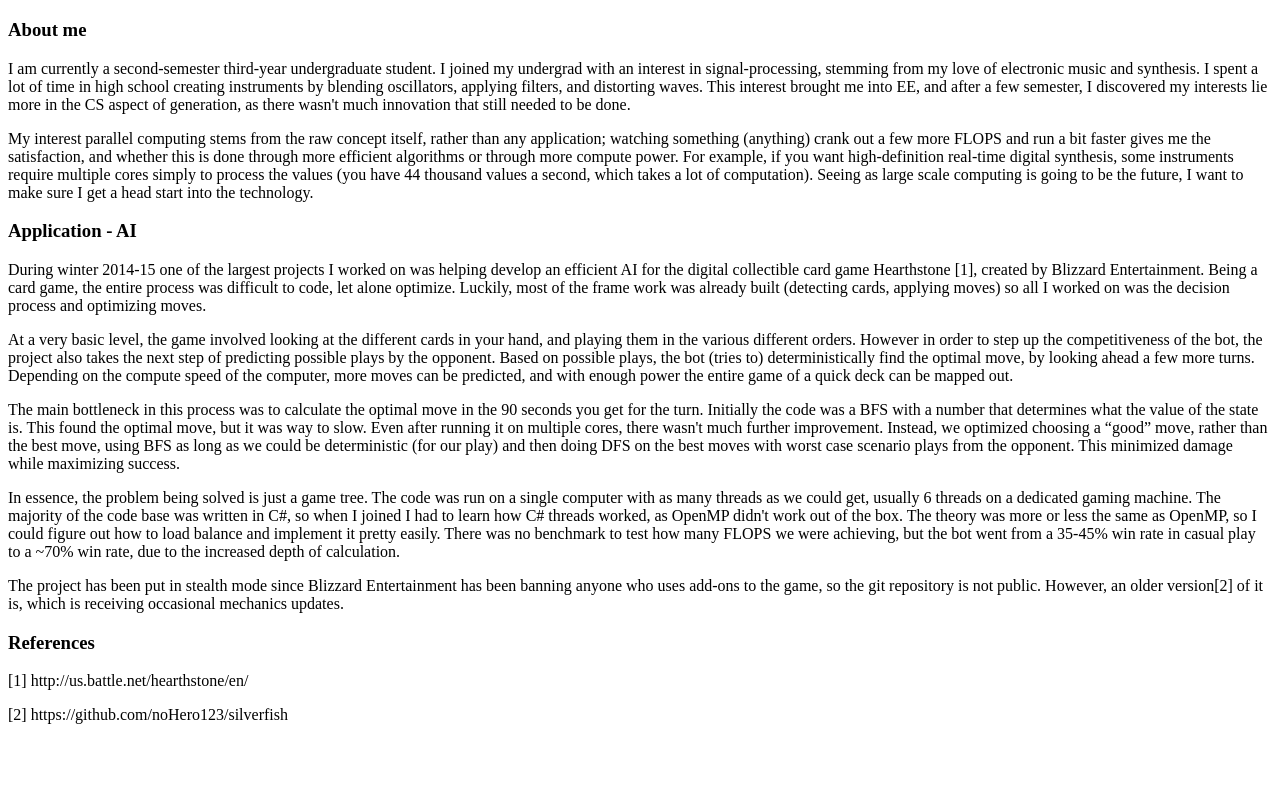
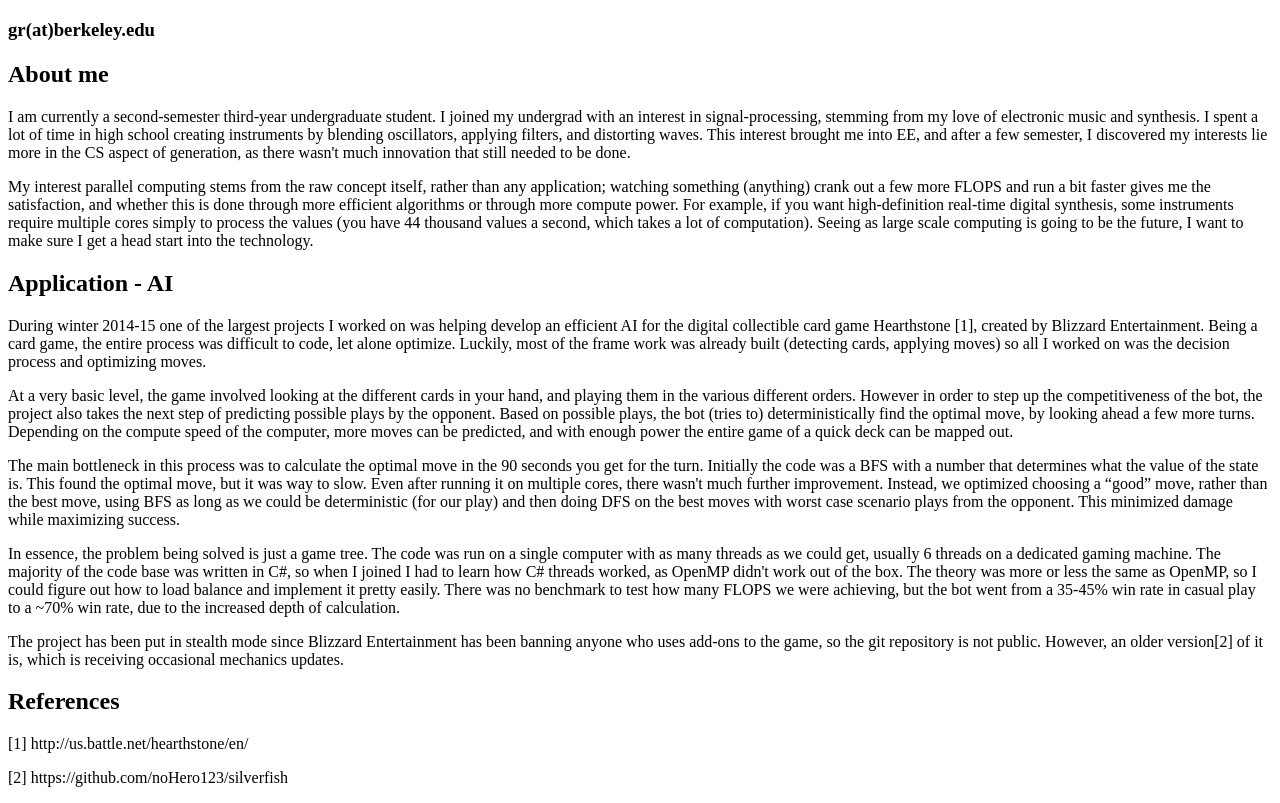
Before and after one commit to flaggstron/cs267-hw0, a plain HTML site: page index.html in a window 1280 px wide. Shown: the part 61-864 px from the top of the page. Before the commit the page ends 801 px from the top, so only its background shows below. Drawn offline with Linux system fonts and the light colour scheme.

Commit message:
test format

```diff
--- a/index.html
+++ b/index.html
@@ -6,14 +6,15 @@
 <body>
 
 <h1>Gokul Ramesh</h1>
+<h3>gr(at)berkeley.edu</h3>
 
- <h3>About me</h3>
+ <h2>About me</h2>
 
  <p>I am currently a second-semester third-year undergraduate student. I joined my undergrad with an interest in signal-processing, stemming from my love of electronic music and synthesis. I spent a lot of time in high school creating instruments by blending oscillators, applying filters, and distorting waves. This interest brought me into EE, and after a few semester, I discovered my interests lie more in the CS aspect of generation, as there wasn't much innovation that still needed to be done.</p>
 
 <p>My interest parallel computing stems from the raw concept itself, rather than any application; watching something (anything) crank out a few more FLOPS and run a bit faster gives me the satisfaction, and whether this is done through more efficient algorithms or through more compute power. For example, if you want high-definition real-time digital synthesis, some instruments require multiple cores simply to process the values (you have 44 thousand values a second, which takes a lot of computation). Seeing as large scale computing is going to be the future, I want to make sure I get a head start into the technology.</p>
 
-<h3>Application - AI</h3>
+<h2>Application - AI</h2>
 <p>During winter 2014-15 one of the largest projects I worked on was helping develop an efficient AI for the digital collectible card game Hearthstone [1], created by Blizzard Entertainment. Being a card game, the entire process was difficult to code, let alone optimize. Luckily, most of the frame work was already built (detecting cards, applying moves) so all I worked on was the decision process and optimizing moves.</p>
 
 <p>At a very basic level, the game involved looking at the different cards in your hand, and playing them in the various different orders. However in order to step up the competitiveness of the bot, the project also takes the next step of predicting possible plays by the opponent. Based on possible plays, the bot (tries to) deterministically find the optimal move, by looking ahead a few more turns. Depending on the compute speed of the computer, more moves can be predicted, and with enough power the entire game of a quick deck can be mapped out.</p>
@@ -23,7 +24,7 @@
 <p>In essence, the problem being solved is just a game tree. The code was run on a single computer with as many threads as we could get, usually 6 threads on a dedicated gaming machine. The majority of the code base was written in C#, so when I joined I had to learn how C# threads worked, as OpenMP didn't work out of the box. The theory was more or less the same as OpenMP, so I could figure out how to load balance and implement it pretty easily. There was no benchmark to test how many FLOPS we were achieving, but the bot went from a 35-45% win rate in casual play to a ~70% win rate, due to the increased depth of calculation. </p>
 
 <p>The project has been put in stealth mode since Blizzard Entertainment has been banning anyone who uses add-ons to the game, so the git repository is not public. However, an older version[2] of it is, which is receiving occasional mechanics updates.</p>
-<h3>References</h3>
+<h2>References</h2>
 <p>[1] http://us.battle.net/hearthstone/en/
 <p>[2] https://github.com/noHero123/silverfish</p>
 
```
